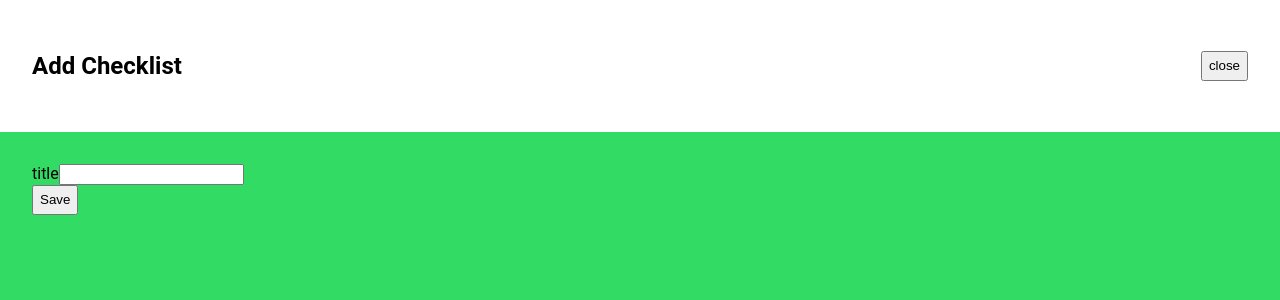
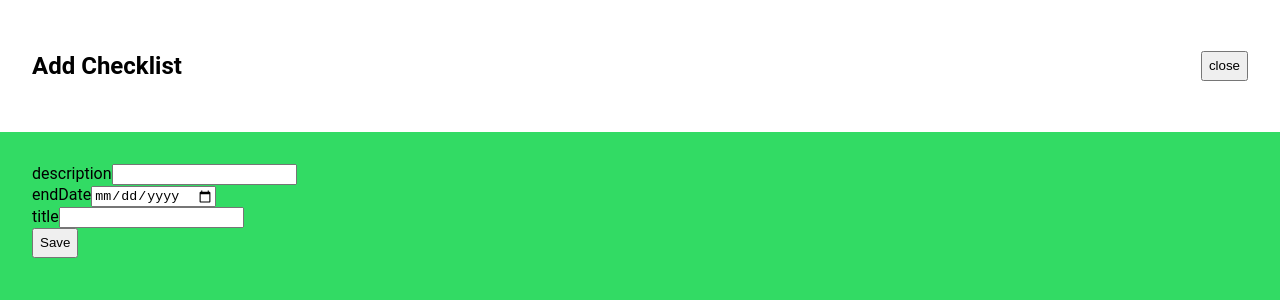
Before and after one commit to Steash/angular-quicklists, an Angular app: page /home in a window 1280 px wide. Both pictures are taken after a click on the button "Add Checklist". Shown: the top 300 px of the page. Built offline with nearby package versions, Linux system fonts and the light colour scheme.

Commit message:
add more fields

```diff
--- a/src/app/home/home.component.html
+++ b/src/app/home/home.component.html
@@ -21,14 +21,7 @@
       "
       [formGroup]="checklistForm"
       (close)="checklistBeingEdited.set(null)"
-      (save)="
-        checklistBeingEdited()?.id
-          ? checklistService.edit$.next({
-            id: checklistBeingEdited()!.id!,
-            data: checklistForm.getRawValue()
-          })
-          : checklistService.add$.next(checklistForm.getRawValue())
-      "
+      (save)="onSave()"
     />
   </ng-template>
 </app-modal>
--- a/src/app/home/home.component.ts
+++ b/src/app/home/home.component.ts
@@ -20,6 +20,8 @@ export default class HomeComponent {
 
   checklistForm = this.formBuilder.nonNullable.group({
     title: [''],
+    description: [''],
+    endDate: [null as Date | null],
   })
 
   constructor() {
@@ -30,9 +32,30 @@ export default class HomeComponent {
         this.checklistForm.reset()
       } else {
         this.checklistForm.patchValue({
-          title: checklist.title
+          title: checklist.title,
+          description: checklist.description || '',
+          endDate: checklist.endDate ? new Date(checklist.endDate) : null
         })
       }
     })
   }
+
+  onSave() {
+    const checklist = this.checklistBeingEdited()
+    const formValue = this.checklistForm.getRawValue()
+
+    if (checklist?.id) {
+      this.checklistService.edit$.next({
+        id: checklist!.id!,
+        data: formValue
+      })
+    } else {
+      this.checklistService.add$.next({
+        ...formValue
+      })
+    }
+
+
+
+  }
 }
--- a/src/app/home/ui/checklist-list/checklist-list.component.ts
+++ b/src/app/home/ui/checklist-list/checklist-list.component.ts
@@ -2,11 +2,12 @@ import { Component, OnInit, inject, input, output } from '@angular/core';
 import { Checklist, EditChecklist, RemoveChecklist } from '../../../shared/interfaces/checklist';
 import { RouterLink } from '@angular/router';
 import { ChecklistService } from '../../../shared/data-access/checklist.service';
+import { CommonModule } from '@angular/common';
 
 @Component({
   selector: 'app-checklist-list',
   standalone: true,
-  imports: [RouterLink],
+  imports: [RouterLink, CommonModule],
   template: `
     <ul>
       @for (checklist of checklists(); track checklist.id) {
@@ -14,6 +15,9 @@ import { ChecklistService } from '../../../shared/data-access/checklist.service'
           <a routerLink="/checklist/{{ checklist.id }}">
             {{ checklist.title }}
           </a>
+          <p>Created on: {{ checklist.creationDate | date }}</p>
+          <p *ngIf="checklist.description">Description: {{ checklist.description }}</p>
+          <p *ngIf="checklist.endDate">Ends on: {{ checklist.endDate | date }}</p>
           <div>
             <button (click)="edit.emit(checklist)">Edit</button>
             <button (click)="delete.emit(checklist.id)">Remove</button>
--- a/src/app/shared/data-access/checklist.service.ts
+++ b/src/app/shared/data-access/checklist.service.ts
@@ -34,21 +34,8 @@ export class ChecklistService {
   edit$ = new Subject<EditChecklist>()
   remove$ = this.checklistItemService.checklistRemoved$
   private checklistsLoaded$ = this.storageService.loadChecklists()
-  // private checklistsLoaded$ = this.http
-  //   .get<Checklist[]>(`${environment.API_URL}/checklists`)
-  //   .pipe(catchError((err) => this.handleError(err)))
-
 
   constructor() {
-    // // reducers
-    // this.checklistsLoaded$.pipe(takeUntilDestroyed()).subscribe((checklists) =>
-    //   this.state.update((state) => ({
-    //     ...state,
-    //     checklists,
-    //     loaded: true
-    //   }))
-    // )
-
     this.checklistsLoaded$.pipe(takeUntilDestroyed()).subscribe({
       next: (checklists) =>
         this.state.update((state) => ({
@@ -62,20 +49,9 @@ export class ChecklistService {
     this.add$.pipe(takeUntilDestroyed()).subscribe((checklist) =>
       this.state.update((state) => ({
         ...state,
-        checklists: [...state.checklists, this.addIdToChecklist(checklist)]
+        checklists: [...state.checklists, this.addIdAndDateToChecklist(checklist)]
       }))
     )
-
-    // this.add$
-    //   .pipe(
-    //     concatMap((addCheckList) =>
-    //       this.http
-    //         .post(`${environent.API_URL}/checklists`, JSON.stringify(addCheckList))
-    //         .pipe(catchError((err) => this.handleError(err)))
-    //     ),
-    //     takeUntilDestroyed()
-    //   )
-    //   .subscribe()
 
     this.edit$.pipe(takeUntilDestroyed()).subscribe((update) =>
       this.state.update((state) => ({
@@ -103,10 +79,11 @@ export class ChecklistService {
     })
   }
 
-  private addIdToChecklist(checklist: AddChecklist) {
+  private addIdAndDateToChecklist(checklist: AddChecklist) {
     return {
       ...checklist,
-      id: this.generateSlug(checklist.title)
+      id: this.generateSlug(checklist.title),
+      creationDate: new Date()
     }
   }
 
@@ -126,8 +103,4 @@ export class ChecklistService {
 
     return slug
   }
-
-  // private handleError(error: Error) {
-
-  // }
 }
--- a/src/app/shared/interfaces/checklist.ts
+++ b/src/app/shared/interfaces/checklist.ts
@@ -1,9 +1,12 @@
 export interface Checklist {
   id: string
   title: string
+  creationDate: Date
+  description?: string // Optional field
+  endDate?: Date | null // Optional field
 }
 
-export type AddChecklist = Omit<Checklist, 'id'>
+export type AddChecklist = Omit<Checklist, 'id'| 'creationDate'>
 export type EditChecklist = { id: Checklist['id']; data: AddChecklist }
 export type RemoveChecklist = Checklist['id']
 export type ResetChecklist = Checklist['id']
--- a/src/app/shared/ui/form-modal/form-modal.component.html
+++ b/src/app/shared/ui/form-modal/form-modal.component.html
@@ -8,7 +8,11 @@
     @for (control of formGroup().controls | keyvalue; track control.key) {
       <div>
         <label [for]="control.key">{{ control.key }}</label>
-        <input type="text" [formControlName]="control.key" [id]="control.key">
+        <input
+          [type]="getInputType(control.key)"
+          [formControlName]="control.key"
+          [id]="control.key"
+        />
       </div>
     }
     <button type="submit">Save</button>
--- a/src/app/shared/ui/form-modal/form-modal.component.ts
+++ b/src/app/shared/ui/form-modal/form-modal.component.ts
@@ -1,11 +1,11 @@
-import { KeyValuePipe } from '@angular/common';
+import { CommonModule, KeyValuePipe, SlicePipe } from '@angular/common';
 import { Component, input, output } from '@angular/core';
 import { FormGroup, ReactiveFormsModule } from '@angular/forms';
 
 @Component({
   selector: 'app-form-modal',
   standalone: true,
-  imports: [ReactiveFormsModule, KeyValuePipe],
+  imports: [ReactiveFormsModule, KeyValuePipe, CommonModule, SlicePipe],
   templateUrl: './form-modal.component.html',
   styles: ``
 })
@@ -15,4 +15,20 @@ export class FormModalComponent {
 
   save = output()
   close = output()
+
+  // Define the mapping of control keys to input types
+  inputTypes: { [key: string]: string } = {
+    title: 'text',
+    description: 'text',
+    endDate: 'date',
+  };
+
+  trackByControlKey(index: number, control: { key: string, value: any }): string {
+    return control.key;
+  }
+
+  // Determine the input type for a given control key
+  getInputType(controlKey: string): string {
+    return this.inputTypes[controlKey] || 'text';
+  }
 }
```
